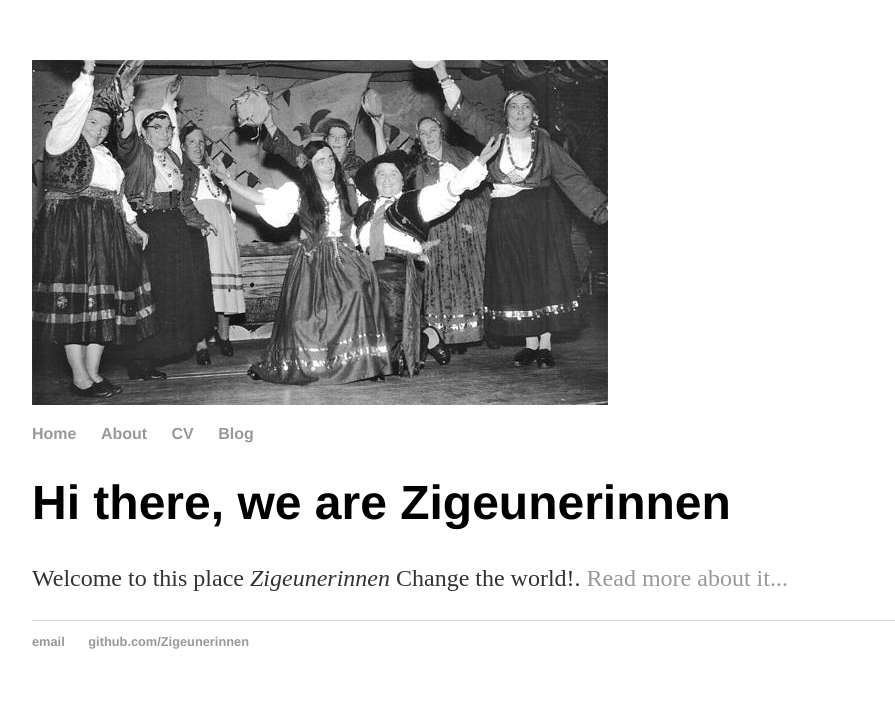
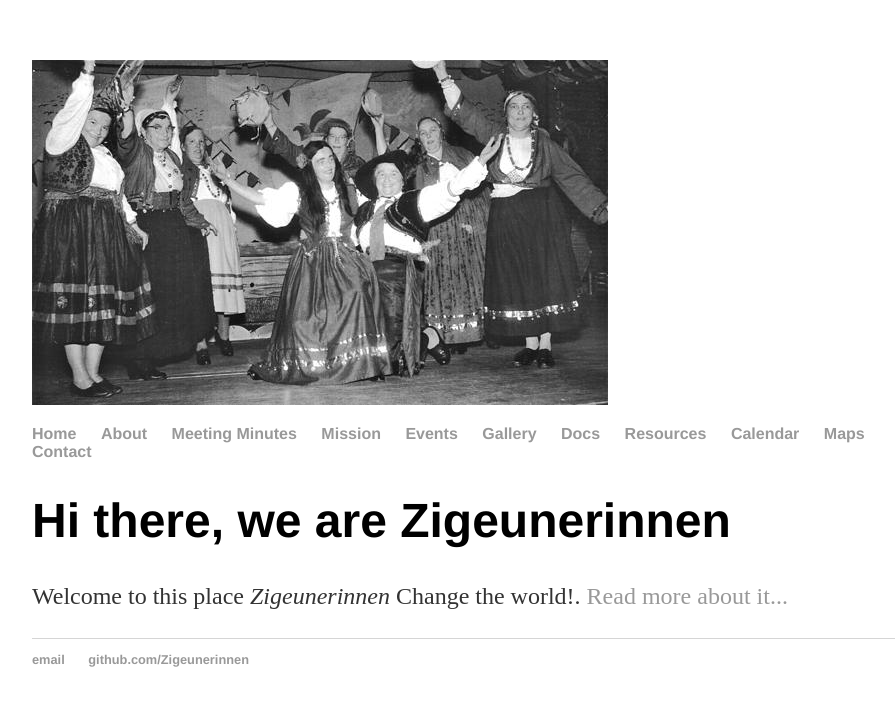
Before and after one commit to vbahole23/vbahole23.github.io, a Jekyll site: the page built from index.html, in a window 1280 px wide. Shown: the top 706 px of the page, without its empty margins (160-1055 px from the left). Built offline with Jekyll 4.4.1, drawn with Linux system fonts in a browser that asks for light colours.

Commit message:
Update default.html

```diff
--- a/_layouts/default.html
+++ b/_layouts/default.html
@@ -11,8 +11,15 @@
 	    		<ul>
 	        		<li><a href="/">Home</a></li>
 		        	<li><a href="/about">About</a></li>
-	        		<li><a href="/cv">CV</a></li>
-	        		<li><a href="/blog">Blog</a></li>
+	        		<li><a href="/minutes">Meeting Minutes</a></li>
+	        		<li><a href="/mission">Mission</a></li>
+				<li><a href="/events">Events</a></li>
+				<li><a href="/gallery">Gallery</a></li>
+				<li><a href="/docs">Docs</a></li>
+				<li><a href="/resources">Resources</a></li>
+				<li><a href="/calendar">Calendar</a></li>
+				<li><a href="/maps">Maps</a></li>
+				<li><a href="/contact">Contact</a></li>
 	    		</ul>
 			</nav>
 			<div class="container">
```
